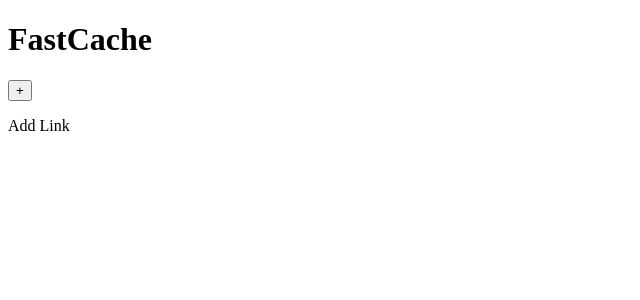
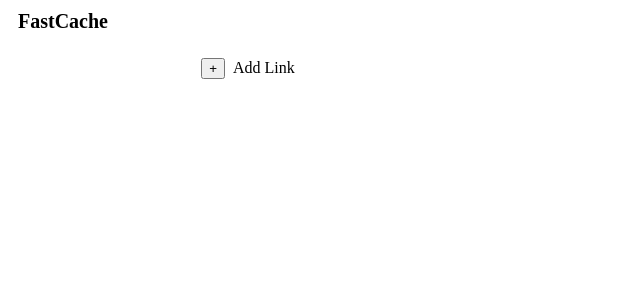
Before and after one commit to stphnl/FastCache-React, a React app: page / in a window 1280 px wide. Shown: the top 300 px of the page, without its empty margins (0-640 px from the left). Built offline with nearby package versions, Linux system fonts and the light colour scheme.

Commit message:
functionality complete, just styling needed

```diff
--- a/src/App.jsx
+++ b/src/App.jsx
@@ -1,4 +1,5 @@
 import React from "react";
+import "./styles.css";
 import AddBookmark from "./components/AddBookmark";
 import BookmarkContainer from "./components/BookmarkContainer";
 
--- a/src/components/AddBookmark.jsx
+++ b/src/components/AddBookmark.jsx
@@ -5,9 +5,13 @@
   const handleAddBookmark = () => {
     chrome.tabs.query({ active: true, currentWindow: true }, (tabs) => {
       const currentTab = tabs[0];
+
       const title = currentTab.title;
       const url = currentTab.url;
       localStorage.setItem(title, url);
+
+      const storageEvent = new StorageEvent("storage");
+      window.dispatchEvent(storageEvent);
     });
   };
 
--- a/src/components/BookMark.jsx
+++ b/src/components/BookMark.jsx
@@ -4,6 +4,9 @@
 const Bookmark = ({ webTitle, webLink }) => {
   const handleRemoveBookmark = () => {
     localStorage.removeItem(webTitle);
+
+    const storageEvent = new StorageEvent("storage");
+    window.dispatchEvent(storageEvent);
   };
 
   return (
--- a/src/components/BookmarkContainer.jsx
+++ b/src/components/BookmarkContainer.jsx
@@ -5,7 +5,16 @@
   const [bookmarks, setBookmarks] = useState(Object.entries(localStorage));
 
   useEffect(() => {
-    setBookmarks(Object.entries(localStorage));
+    const handleStorageEvent = () => {
+      const newBookMarks = Object.entries(localStorage);
+      setBookmarks(newBookMarks);
+    };
+
+    window.addEventListener("storage", handleStorageEvent);
+
+    return () => {
+      window.removeEventListener("storage", handleStorageEvent);
+    };
   }, []);
 
   return (
--- a/src/styles.css
+++ b/src/styles.css
@@ -0,0 +1,32 @@
+body {
+  margin: 0 0.5em;
+}
+
+#root {
+  width: 30em;
+  height: 20em;
+}
+
+header {
+  display: flex;
+  flex-direction: column;
+}
+
+.add-bookmark-container {
+  display: flex;
+  align-self: center;
+  align-items: center;
+  column-gap: 0.5em;
+}
+
+.add-bookmark-container::before,
+.add-bookmark-container::after {
+  content: "";
+  height: 2px;
+  color: black;
+}
+
+h1 {
+  margin: 0.5em 0.5em;
+  font-size: 1.25em;
+}
```
